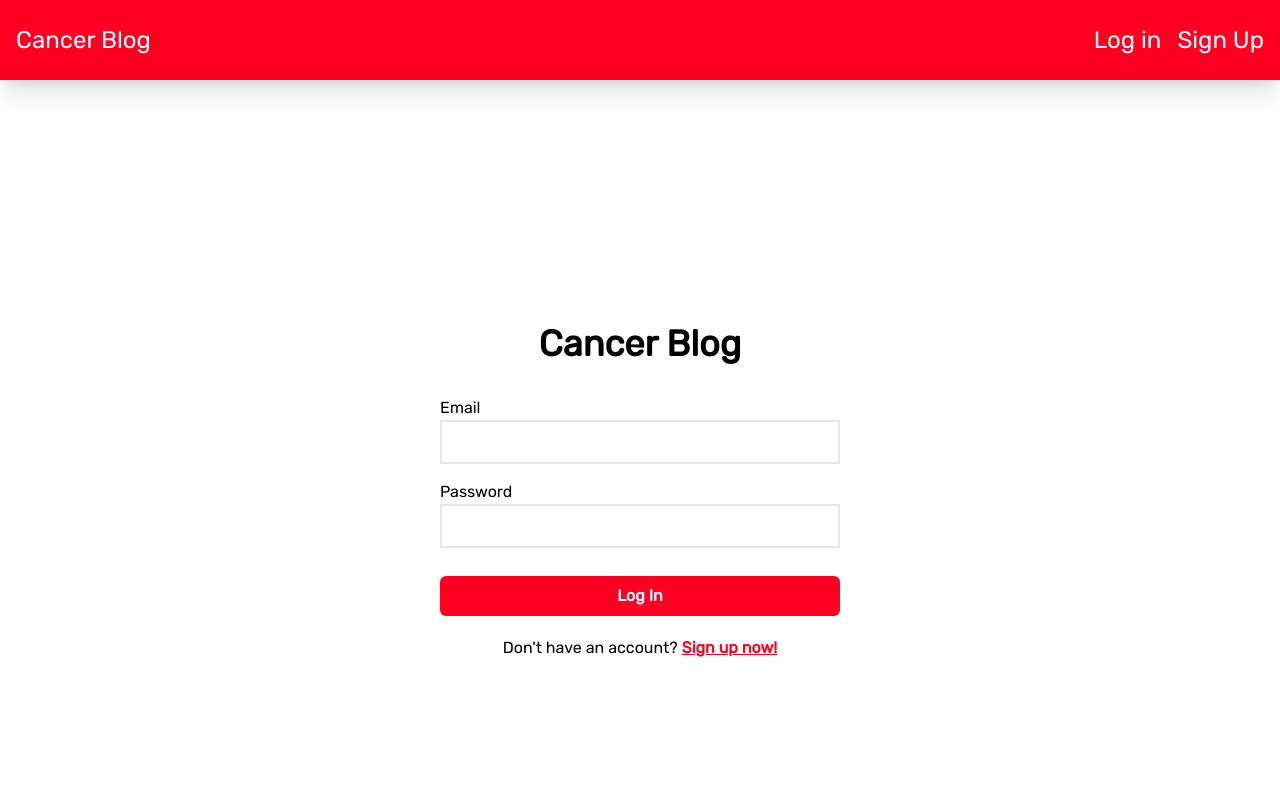
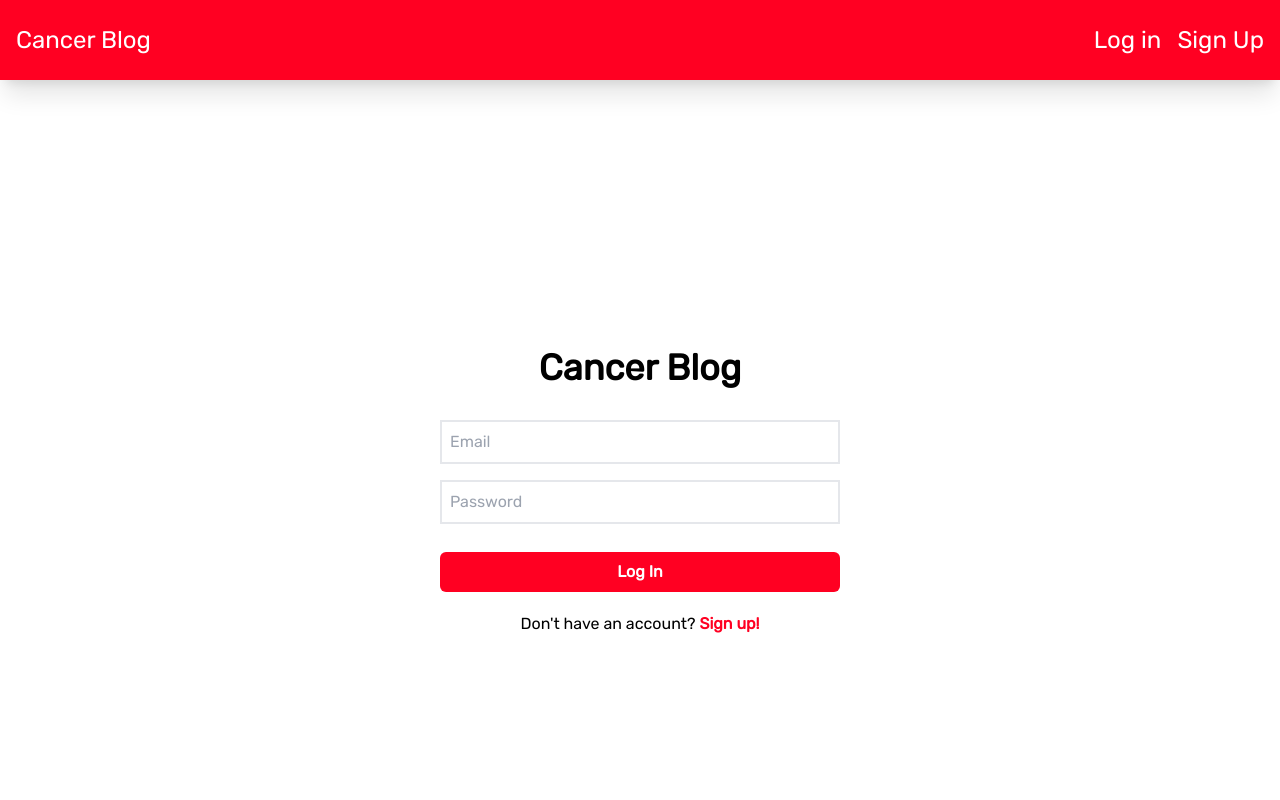
Before and after one commit to chris-15/Journey, a React (Create React App) app in the folder client/: page /login in a window 1280 px wide. Shown: the top 800 px of the page. Built offline with nearby package versions, Linux system fonts and the light colour scheme; the HTML template or start-up script is replaced by a standard one.

Commit message:
added styling to login/signup error message, and removed the lables for the login page- may add back

```diff
--- a/client/src/pages/Login.js
+++ b/client/src/pages/Login.js
@@ -48,26 +48,28 @@ const Login = () => {
           <h2 className="text-4xl font-bold text-center py-6">Cancer Blog</h2>
 
           <div className="flex flex-col py-2">
-            <label className="" htmlFor="email">Email</label>
+            {/* <label className="" htmlFor="email">Email</label> */}
             <input
-              className="border-2 p-2"
+              className="border-2 p-2 focus:outline-none focus:ring-2 focus:ring-[#FF0022]"
               id="email"
               type="email"
               name="email"
               value={formState.email}
               onChange={handleChange}
+              placeholder="Email"
             />
           </div>
 
           <div className="flex flex-col py-2">
-            <label className="" htmlFor="password">Password</label>
+            {/* <label className="" htmlFor="password">Password</label> */}
             <input
-              className="border-2 p-2"
+              className="border-2 p-2 focus:outline-none focus:ring-2 focus:ring-[#FF0022]"
               id="password"
               type="password"
               name="password"
               value={formState.password}
               onChange={handleChange}
+              placeholder="Password"
             />
           </div>
 
@@ -80,7 +82,7 @@ const Login = () => {
           </div>
 
           <div className="flex justify-around">
-            <p>Don't have an account? <Link to="/signup" className="font-bold text-[#FF0022] underline">Sign up now!</Link></p>
+            <p>Don't have an account? <Link to="/signup" className="font-bold text-[#FF0022] hover:underline">Sign up!</Link></p>
 
           </div>
         </form>
--- a/client/src/pages/Signup.js
+++ b/client/src/pages/Signup.js
@@ -86,6 +86,8 @@ const Signup = () => {
             />
           </div>
 
+          {error && <div className="text-center text-xl text-[#FF0022] font-extrabold">Something went wrong. Please try again!</div>}
+
           <div>
             <button className="rounded-md w-full my-5 py-2 bg-[#FF0022] text-white hover:underline font-semibold hover:bg-red-700 transition duration-300 ease-in-out" type="submit">CREATE ACCOUNT</button>
           </div>
@@ -94,7 +96,7 @@ const Signup = () => {
             <p>Already have an account? <Link to="/login" className="font-bold hover:text-[#FF0022] hover:underline">LOG IN</Link></p>
           </div>
         </form>
-        {error && <div>Something went wrong. Please try again!</div>}
+
       </div>
     </main>
   );
```
